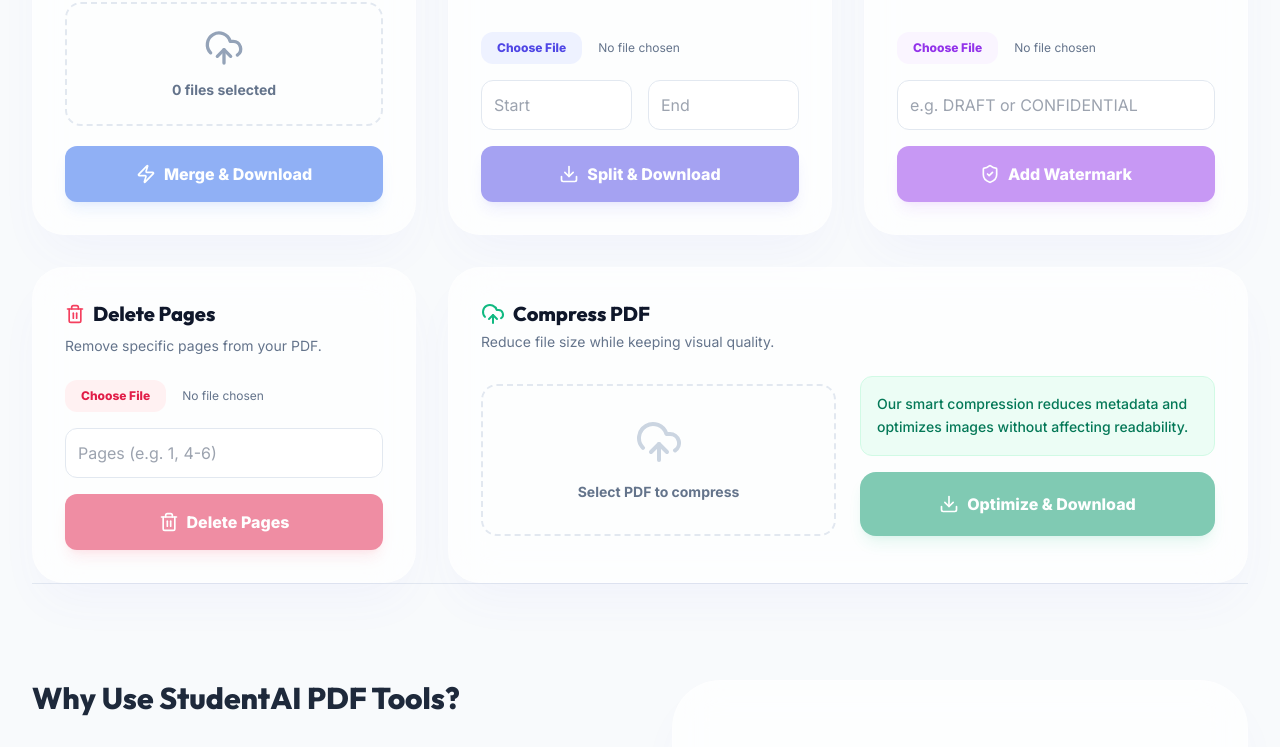
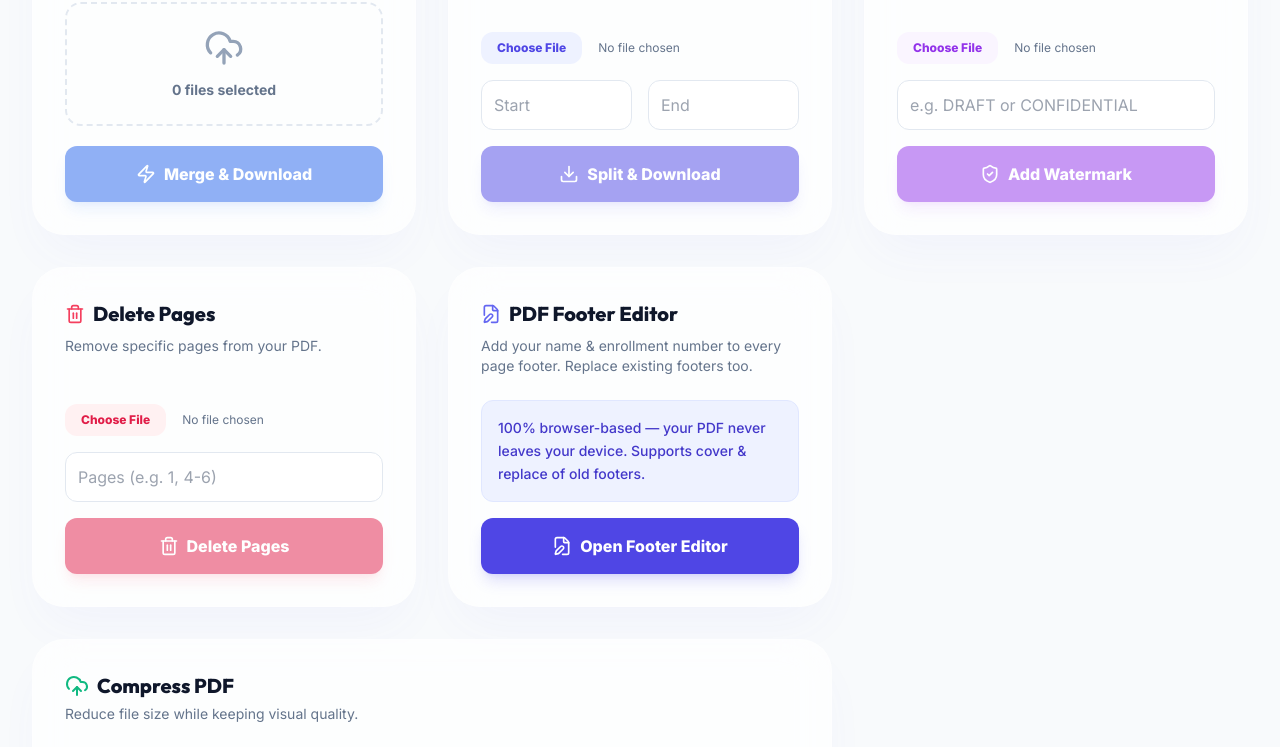
Before and after one commit to roshanpal8085/studentai-tools, a React (Vite) app in the folder frontend/: page /free-pdf-tools in a window 1280 px wide. Shown: the part 467-1214 px from the top of the page. Built offline with nearby package versions, Linux system fonts and the light colour scheme.

Commit message:
fix: add PDF Footer Editor card to /free-pdf-tools page

```diff
--- a/frontend/src/pages/PdfTools.jsx
+++ b/frontend/src/pages/PdfTools.jsx
@@ -1,9 +1,10 @@
 import { useState } from 'react';
+import { Link } from 'react-router-dom';
 import SEO from '../components/SEO';
 import axios from 'axios';
 import {
   FileText, Download, Loader2, UploadCloud, Scissors,
-  Type, Trash2, CheckCircle, HelpCircle, Zap, ShieldCheck
+  Type, Trash2, CheckCircle, HelpCircle, Zap, ShieldCheck, FileEdit
 } from 'lucide-react';
 
 const PdfTools = () => {
@@ -205,7 +206,27 @@
             </form>
           </div>
 
-          {/* Compress PDFs */}
+          {/* PDF Footer Editor */}
+          <div className="glass-card rounded-[2rem] p-8 flex flex-col group transition-all duration-300 hover:-translate-y-2">
+            <h2 className="text-xl font-extrabold text-slate-900 dark:text-white mb-2 flex items-center gap-2">
+              <FileEdit className="w-5 h-5 text-indigo-500" /> PDF Footer Editor
+            </h2>
+            <p className="text-sm text-slate-500 dark:text-slate-400 mb-6">Add your name &amp; enrollment number to every page footer. Replace existing footers too.</p>
+            <div className="flex-grow flex flex-col justify-end">
+              <div className="p-4 bg-indigo-50 dark:bg-indigo-900/10 rounded-xl border border-indigo-100 dark:border-indigo-900/30 mb-4">
+                <p className="text-sm text-indigo-700 dark:text-indigo-400 font-medium leading-relaxed">100% browser-based — your PDF never leaves your device. Supports cover &amp; replace of old footers.</p>
+              </div>
+              <Link
+                to="/tools/pdf-footer-editor"
+                className="w-full bg-indigo-600 hover:bg-indigo-700 text-white font-extrabold py-4 rounded-xl flex justify-center items-center gap-2 shadow-lg shadow-indigo-500/20 transition-all"
+              >
+                <FileEdit className="w-5 h-5" />
+                <span>Open Footer Editor</span>
+              </Link>
+            </div>
+          </div>
+
+
           <div className="glass-card rounded-[2rem] p-8 flex flex-col lg:col-span-2 group transition-all duration-300 hover:-translate-y-2">
             <div className="flex flex-col md:flex-row md:items-center justify-between mb-6">
               <div>
```
Also changed, not shown: 1 other file (tests, documents, lock files or other folders).
